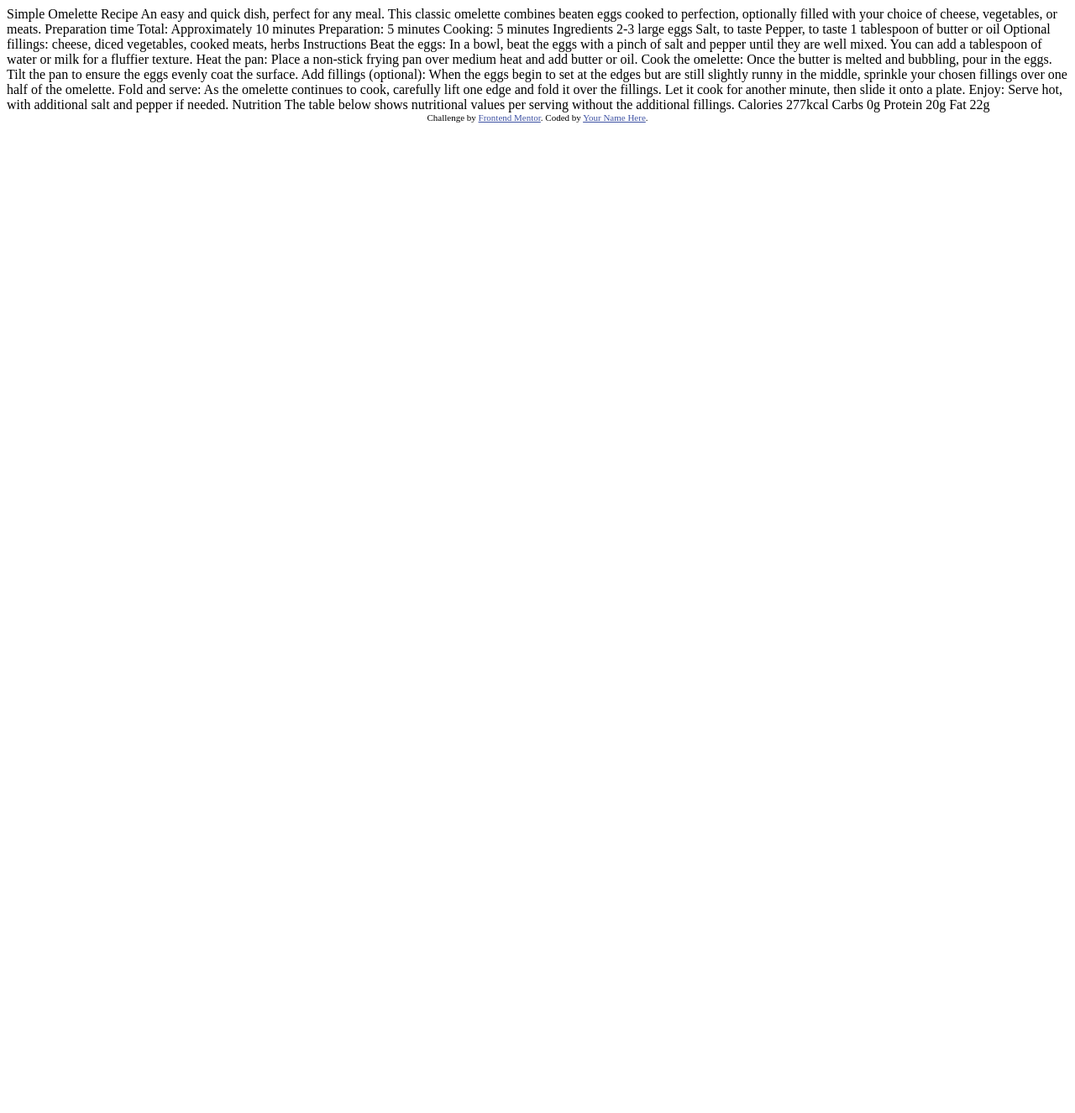
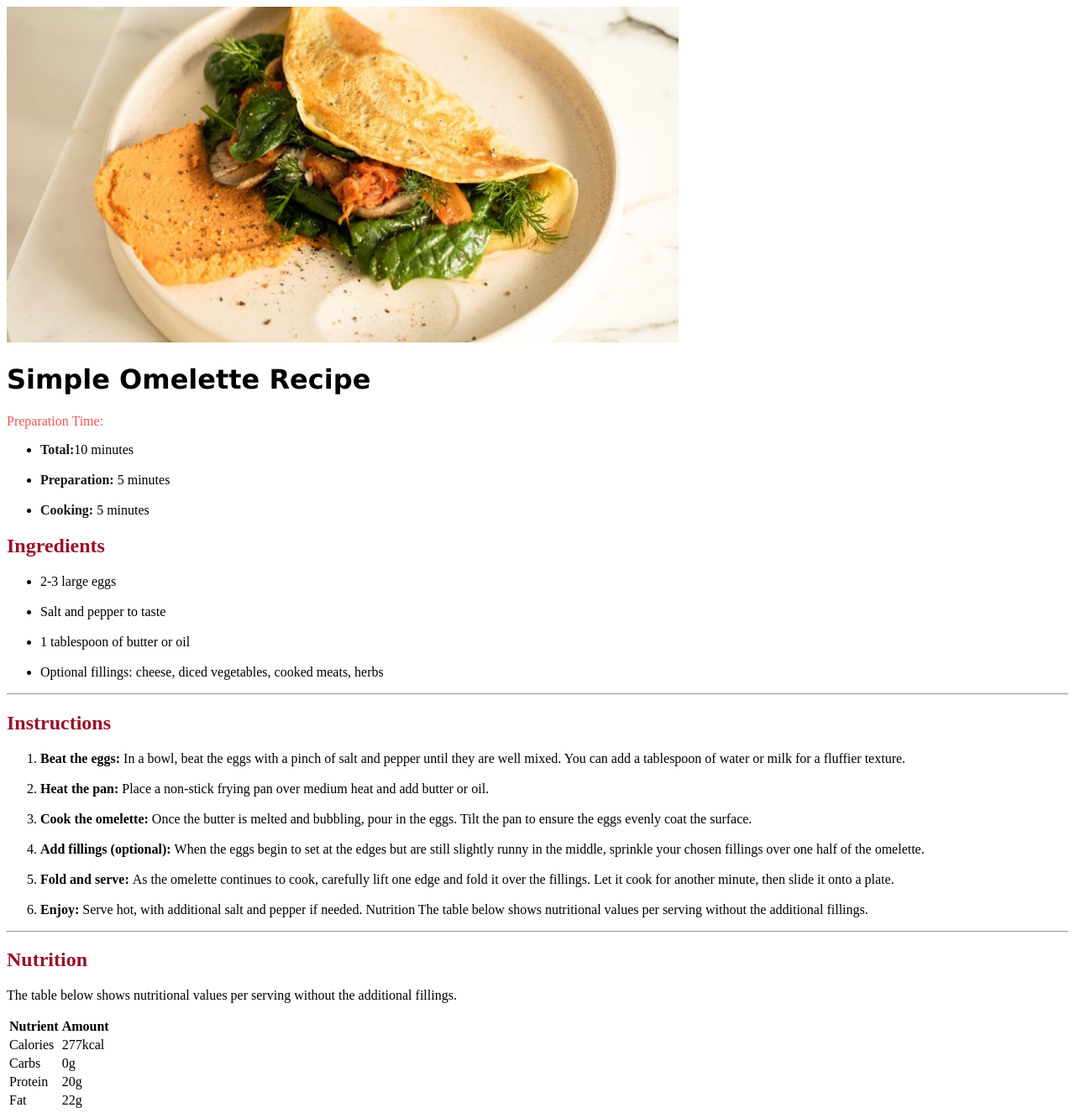
Before and after one commit to reuben-idan/recipe-page-main, a plain HTML site: page index.html in a window 1280 px wide. Shown: the whole page at 84% size. Before the commit the page ends 800 px from the top, so only its background shows below. Drawn offline with Linux system fonts and the light colour scheme.

Commit message:
Build the UI

```diff
--- a/index.html
+++ b/index.html
@@ -1,77 +1,91 @@
 <!DOCTYPE html>
 <html lang="en">
+
 <head>
   <meta charset="UTF-8">
-  <meta name="viewport" content="width=device-width, initial-scale=1.0"> <!-- displays site properly based on user's device -->
+  <meta name="viewport" content="width=device-width, initial-scale=1.0">
+  <title>Simple Omelette Recipe</title>
+  <link rel="stylesheet" href="style.css">
+</head>
 
-  <link rel="icon" type="image/png" sizes="32x32" href="./assets/images/favicon-32x32.png">
+<body>
+  <div class="recipe-card">
+    <div class="recipe-image">
+      <img src="./assets/images/image-omelette.jpeg" alt="Omelette Image" width="800px" height="400px">
+    </div>
 
-  <title>Frontend Mentor | Recipe page</title>
 
-  <!-- Feel free to remove these styles or customise in your own stylesheet 👍 -->
-  <style>
-    .attribution { font-size: 11px; text-align: center; }
-    .attribution a { color: hsl(228, 45%, 44%); }
-  </style>
-</head>
-<body>
+    <div class="recipe-details">
+      <h1><span style="font-family: Verdana, sans-serif; font-size:xx-large; ">Simple Omelette Recipe</span></h1>
+      <div class="detail-card">
+      <div class="recipe-info">
+         <p><span class="info-label" style="color: rgb(239, 85, 85);">Preparation Time:</span></p>
+         <ul class="colored-bullets">
+          <li><span style="font-weight: 600; color: rgb(26, 22, 22);">Total:</span>10 minutes</li> <br/>
+          <li><span style="font-weight: 600; color: rgb(26, 22, 22);">Preparation:</span> 5 minutes</li> <br/>
+          <li><span style="font-weight: 600; color: rgb(26, 22, 22);">Cooking:</span> 5 minutes</li>
+        </ul>
+      </div></div>
+      <div class="ingredient-card">
+      <div class="ingredients-section">
+        <h2><span style="color: rgb(155, 17, 40);">Ingredients</span></h2>
+        <ul class="colored-bullets">
+          <li>2-3 large eggs</li> <br/>
+          <li>Salt and pepper to taste</li><br/>
+          <li>1 tablespoon of butter or oil</li><br/>
+          <li>Optional fillings: cheese, diced vegetables, cooked meats, herbs</li>
+        </ul>
+      </div></div>
+      <hr/>
+      <div class ="instruction-card">
+      <div class="instructions-section">
+        <h2><span style="color: rgb(155, 17, 40);"> Instructions </span></h2>
+        <ol class="colored-numbers">
+          <li> <span style="font-weight: 600;">Beat the eggs:</span> In a bowl, beat the eggs with a pinch of salt and pepper until they are well mixed. You can add a tablespoon of water or milk for a fluffier texture.
+          </li> <br/>
+          <li><span style="font-weight: 600;">Heat the pan:</span> Place a non-stick frying pan over medium heat and add butter or oil.
 
-  Simple Omelette Recipe
+          </li> <br/>
+          <li> <span style="font-weight: 600;">Cook the omelette:</span>  Once the butter is melted and bubbling, pour in the eggs. Tilt the pan to ensure the eggs evenly coat the surface.
+          </li><br/>
+          <li><span style="font-weight: 600;">Add fillings (optional): </span>When the eggs begin to set at the edges but are still slightly runny in the middle, sprinkle your chosen fillings over one half of the omelette.
+          </li><br/>
+          <li><span style="font-weight: 600;">Fold and serve: </span>As the omelette continues to cook, carefully lift one edge and fold it over the fillings. Let it cook for another minute, then slide it onto a plate.
+          </li><br/>
+          <li><span style="font-weight: 600;">Enjoy: </span>Serve hot, with additional salt and pepper if needed. Nutrition The table below shows nutritional values per serving without the additional fillings.</li>
+        </ol>
+      </div></div>
+      <hr/>
+      <div class="nutrition-section">
+        <h2><span style="color: rgb(155, 17, 40);"> Nutrition</span></h2>
+        <p>The table below shows nutritional values per serving without the additional fillings.</p>
+        <table class="horizontal-lines">
+          <tr>
+            <th>Nutrient</th>
+            <th>Amount</th>
+          </tr>
+          <tr>
+            <td>Calories</td>
+            <td class="amount">277kcal</td>
+          </tr>
+          <tr>
+            <td>Carbs</td>
+            <td class="amount">0g</td>
+          </tr>
+          <tr>
+            <td>Protein</td>
+            <td class="amount">20g</td>
+          </tr>
+          <tr>
+            <td>Fat</td>
+            <td class="amount">22g</td>
+          </tr>
+        </table>
+      </div>
 
-  An easy and quick dish, perfect for any meal. This classic omelette combines beaten eggs cooked
-  to perfection, optionally filled with your choice of cheese, vegetables, or meats.
 
-  Preparation time
-
-  Total: Approximately 10 minutes
-  Preparation: 5 minutes
-  Cooking: 5 minutes
-
-  Ingredients
-
-  2-3 large eggs
-  Salt, to taste
-  Pepper, to taste
-  1 tablespoon of butter or oil
-  Optional fillings: cheese, diced vegetables, cooked meats, herbs
-
-  Instructions
-
-  Beat the eggs: In a bowl, beat the eggs with a pinch of salt and pepper until they are well mixed.
-  You can add a tablespoon of water or milk for a fluffier texture.
-
-  Heat the pan: Place a non-stick frying pan over medium heat and add butter or oil.
-
-  Cook the omelette: Once the butter is melted and bubbling, pour in the eggs. Tilt the pan to ensure
-  the eggs evenly coat the surface.
-
-  Add fillings (optional): When the eggs begin to set at the edges but are still slightly runny in the
-  middle, sprinkle your chosen fillings over one half of the omelette.
-
-  Fold and serve: As the omelette continues to cook, carefully lift one edge and fold it over the
-  fillings. Let it cook for another minute, then slide it onto a plate.
-
-  Enjoy: Serve hot, with additional salt and pepper if needed.
-
-  Nutrition
-
-  The table below shows nutritional values per serving without the additional fillings.
-
-  Calories
-  277kcal
-
-  Carbs
-  0g
-
-  Protein
-  20g
-
-  Fat
-  22g
-
-  <div class="attribution">
-    Challenge by <a href="https://www.frontendmentor.io?ref=challenge" target="_blank">Frontend Mentor</a>.
-    Coded by <a href="#">Your Name Here</a>.
+    </div>
   </div>
 </body>
+
 </html>
```
